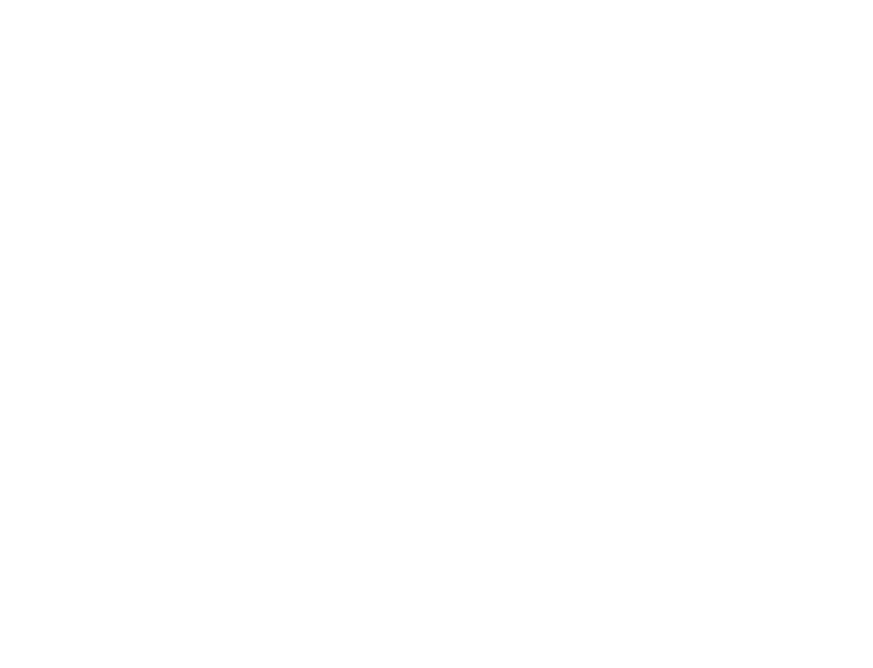
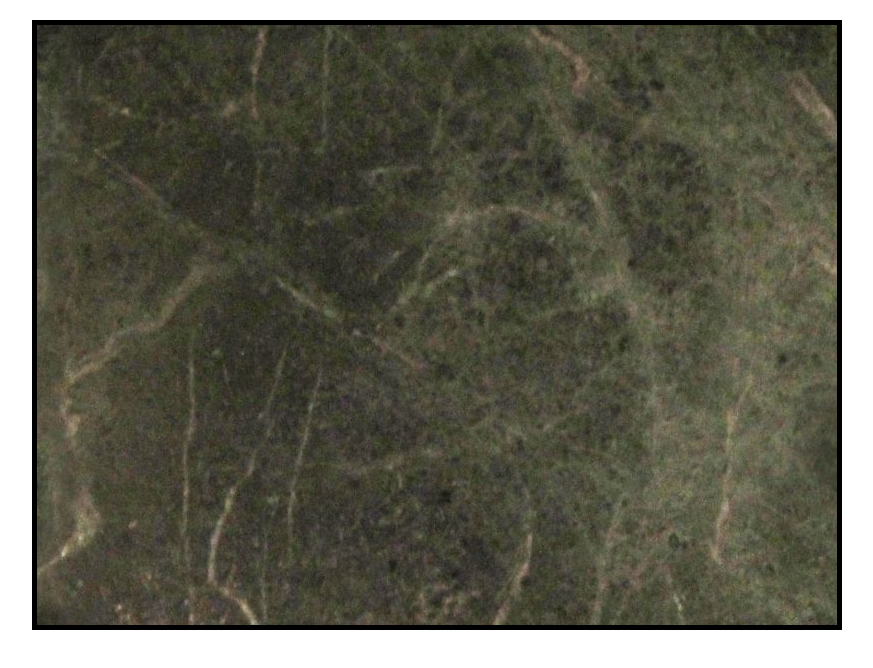
Before and after one commit to Avyse/testlebioda, a plain HTML site: page index.html in a window 1280 px wide. Shown: the whole page, without its empty margins (203-1076 px from the left). Drawn offline with Linux system fonts and the light colour scheme; animation ran at ten frames a second.

Commit message:
Added game object and beautified code.

```diff
--- /dev/null
+++ b/css/master.css
@@ -0,0 +1,5 @@
+body {
+  width: 800px;
+  margin: 20px auto;
+  border: 5px solid black;
+}
--- a/index.html
+++ b/index.html
@@ -1,11 +1,15 @@
 <!DOCTYPE html>
 <html>
-  <head>
-    <meta charset="utf-8">
-    <title>Testlebioda</title>
-    <script src="./js/phaser.min.js" charset="utf-8" async defer></script>
-  </head>
-  <body>
 
-  </body>
+<head>
+  <meta charset="utf-8">
+  <title>Testlebioda</title>
+  <link rel="stylesheet" href="./css/master.css">
+  <script src="./js/phaser.min.js" charset="utf-8"></script>
+  <script src="./js/game.js" charset="utf-8"></script>
+</head>
+
+<body>
+</body>
+
 </html>
--- /dev/null
+++ b/js/game.js
@@ -0,0 +1,21 @@
+// Define game object
+let game;
+
+// Define basic Phaser functions
+function preload() {
+  game.load.image('bg_granite_1', './assets/bg/granite_1.jpg');
+}
+
+function create() {
+  game.add.sprite(0, 0, 'bg_granite_1');
+}
+
+function update() {}
+
+// Add properties to game object with width = 800, height = 600,
+// detect if WEBGL/Canvas and load basic Phaser functions
+game = new Phaser.Game(800, 600, Phaser.AUTO, '', {
+  preload,
+  create,
+  update,
+});
```
Also changed, not shown: assets/bg/granite_1.jpg (added).
